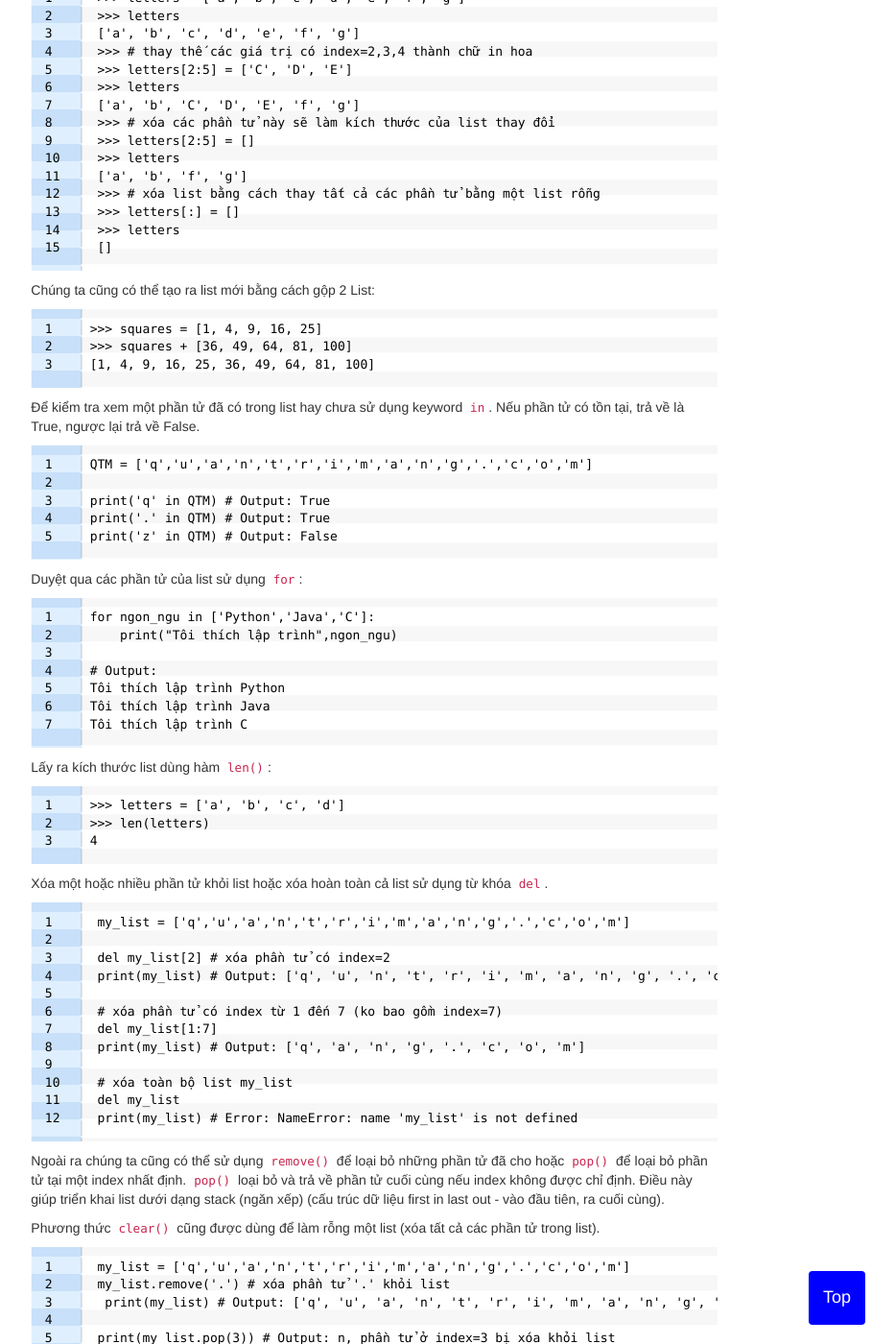
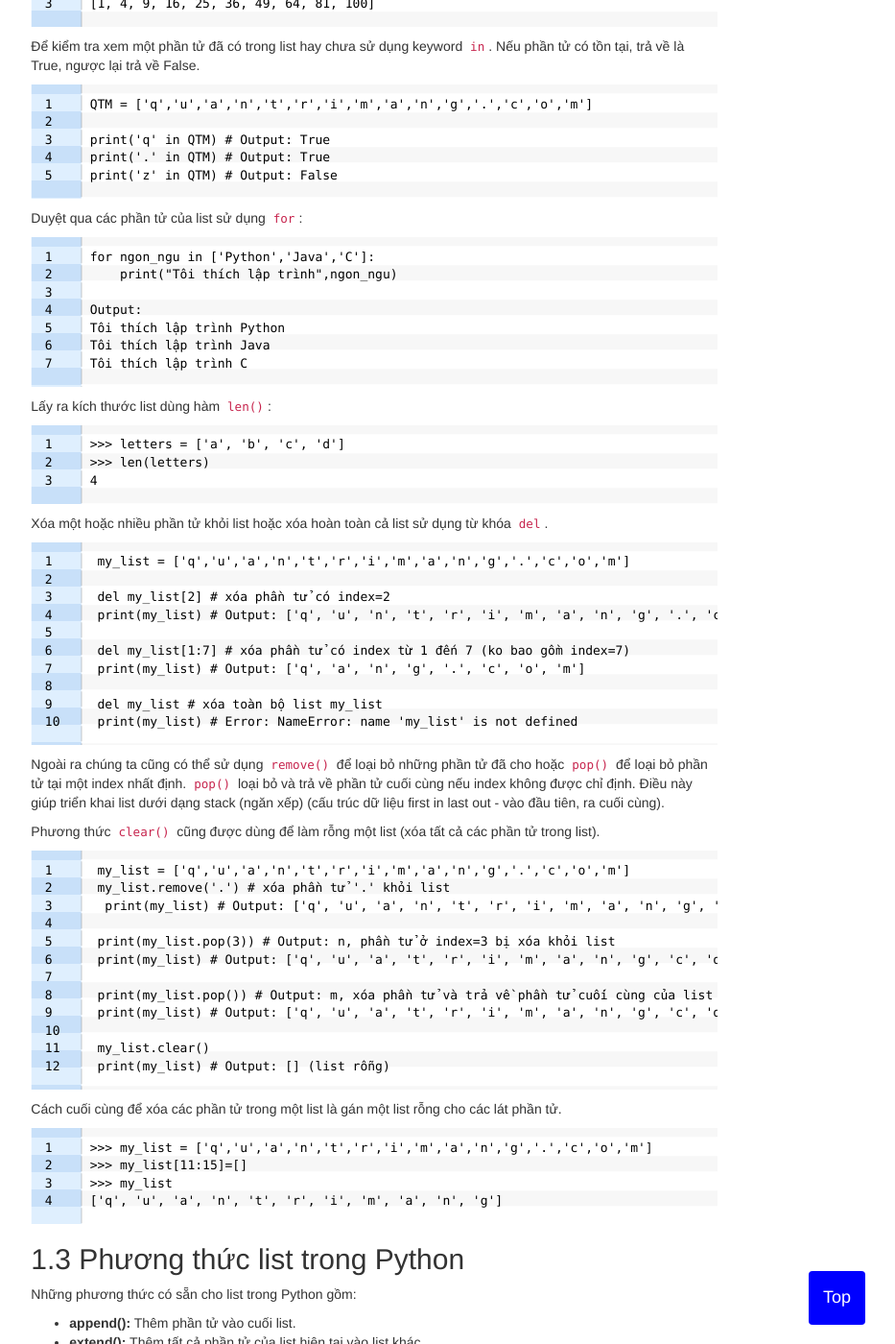
Before and after one commit to d12life/d12life.github.io, a Jekyll site: the page built from _posts/2022-12-30-mot-so-kieu-du-lieu-trong-python.md, in a window 1280 px wide and 1400 px high, scrolled down 2585 px. Shown: the whole window at 96% size, without its empty margins (250-1183 px from the left). Built offline with Jekyll 4.4.1, drawn with Linux system fonts in a browser that asks for light colours; nearby versions of some CDN libraries; some of the changed text lies outside the part shown.

Commit message:
thay đổi format cho file kiểu dữ liệu trong python

````diff
--- a/_includes/content.html
+++ b/_includes/content.html
@@ -32,7 +32,7 @@
             <a href="./2022/12/15/python-virtual-enviroment.html">Cài đặt môi trường ảo cho Python</a>
         </li>
         <li>
-            <a href="./2022/12/30/mot-so-kieu-du-lieu-trong-python.html">Cài đặt môi trường ảo cho Python</a>
+            <a href="./2022/12/30/mot-so-kieu-du-lieu-trong-python.html">Một số kiểu dữ liệu quan trọng trong Python</a>
         </li>
     </ol>
 </div>
--- a/_posts/2022-12-30-mot-so-kieu-du-lieu-trong-python.md
+++ b/_posts/2022-12-30-mot-so-kieu-du-lieu-trong-python.md
@@ -133,12 +130,10 @@
 del my_list[2] # xóa phần tử có index=2
 print(my_list) # Output: ['q', 'u', 'n', 't', 'r', 'i', 'm', 'a', 'n', 'g', '.', 'c', 'o', 'm']
 
-# xóa phần tử có index từ 1 đến 7 (ko bao gồm index=7)
-del my_list[1:7]
+del my_list[1:7] # xóa phần tử có index từ 1 đến 7 (ko bao gồm index=7)
 print(my_list) # Output: ['q', 'a', 'n', 'g', '.', 'c', 'o', 'm']
 
-# xóa toàn bộ list my_list
-del my_list
+del my_list # xóa toàn bộ list my_list
 print(my_list) # Error: NameError: name 'my_list' is not defined
 ```
 
````
Also changed, not shown: other parts of _posts/2022-12-30-mot-so-kieu-du-lieu-trong-python.md (+2 -38 lines).
